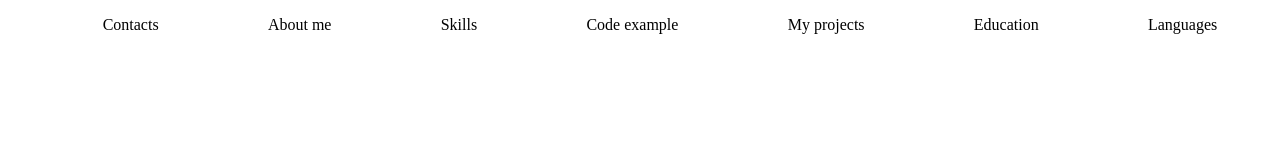
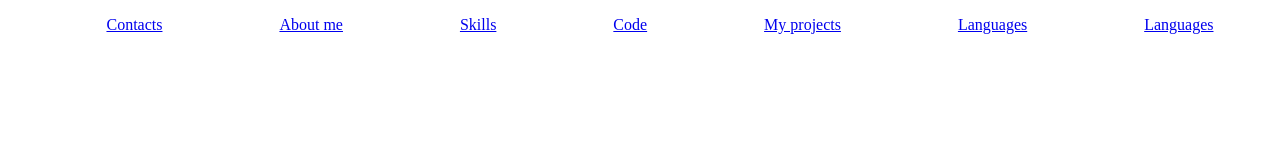
Before and after one commit to GromPuzan/rsschool-cv, a plain HTML site: page index.html in a window 1280 px wide. Drawn offline with Linux system fonts and the light colour scheme.

Commit message:
feat: add nav panel

```diff
--- a/index.html
+++ b/index.html
@@ -12,13 +12,13 @@
         <div class="container">
             <nav class="nav">
                 <ul class="nav-list">
-                    <li class="nav-item">Contacts</li>
-                    <li class="nav-item">About me</li>
-                    <li class="nav-item">Skills</li>
-                    <li class="nav-item">Code example</li>
-                    <li class="nav-item">My projects</li>
-                    <li class="nav-item">Education</li>
-                    <li class="nav-item">Languages</li>
+                    <li class="nav-item"><a href="#" class="nav-item">Contacts</a></li>
+                    <li class="nav-item"><a href="#" class="nav-item">About me</a></li>
+                    <li class="nav-item"><a href="#" class="nav-item">Skills</a></li>
+                    <li class="nav-item"><a href="#" class="nav-item">Code</a></li>
+                    <li class="nav-item"><a href="#" class="nav-item">My projects</a></li>
+                    <li class="nav-item"><a href="#" class="nav-item">Languages</a></li>
+                    <li class="nav-item"><a href="#" class="nav-item">Languages</a></li>
                 </ul>
             </nav>
         </div>
--- a/style.css
+++ b/style.css
@@ -1,6 +1,9 @@
 * {
     box-sizing: border-box;
-  }
+}
+html {
+    scroll-behavior: smooth;
+}
 .container {
     max-width: 1440px;
     margin: 0 auto;
@@ -10,4 +13,4 @@
     justify-content: space-around;
     align-items: center;
     list-style-type: none;
-  }
+}
```
